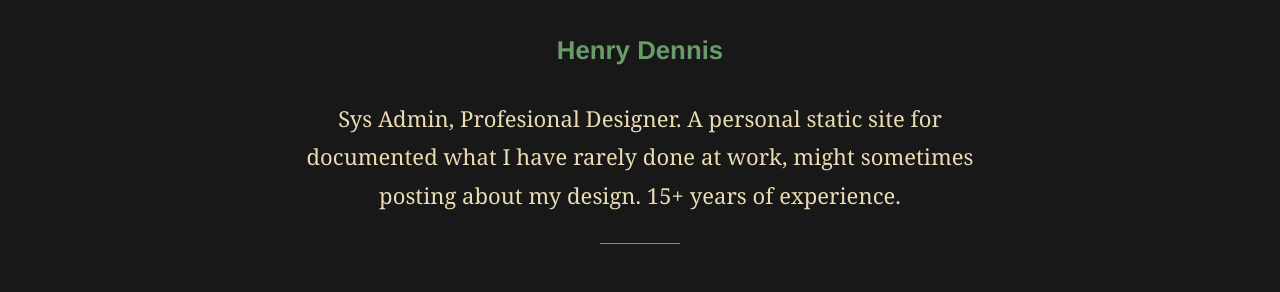
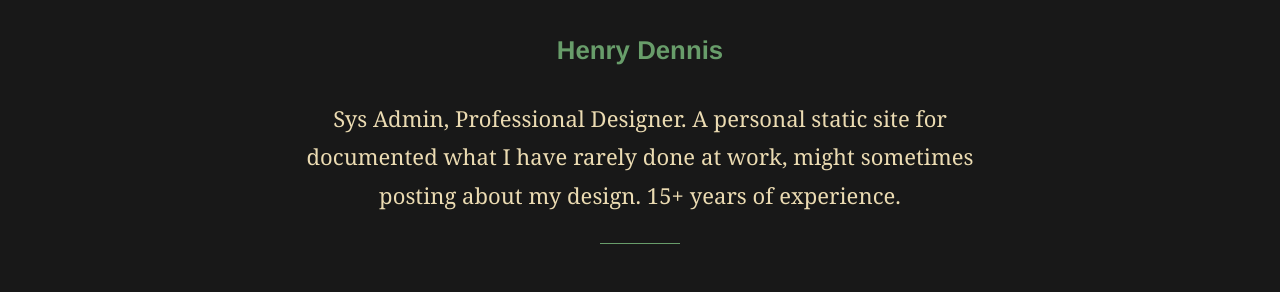
Before and after one commit to onthecouch/onthecouch.github.io, a Jekyll site: the page built from _pages/about.html, in a window 1280 px wide. Shown: the part 396-688 px from the top of the page. Built offline with Jekyll 4.4.1, drawn with Linux system fonts in a browser that asks for light colours; some web fonts are replaced.

Commit message:
Update _config.yml

```diff
--- a/_config.yml
+++ b/_config.yml
@@ -26,7 +26,7 @@ highlight_theme: syntax-base16.monokai.dark # select a dark theme for the code h
 # Author settings
 author: Henry Dennis # add your name
 author-pic: dp.jpg
-about-author: Sys Admin, Profesional Designer. A personal static site for documented what I have rarely done at work, might sometimes posting about my design. 15+ years of experience.
+about-author: Sys Admin, Professional Designer. A personal static site for documented what I have rarely done at work, might sometimes posting about my design. 15+ years of experience.
 
 # Contact links
 email: henrydns@msn.com # Add your Email address
```
